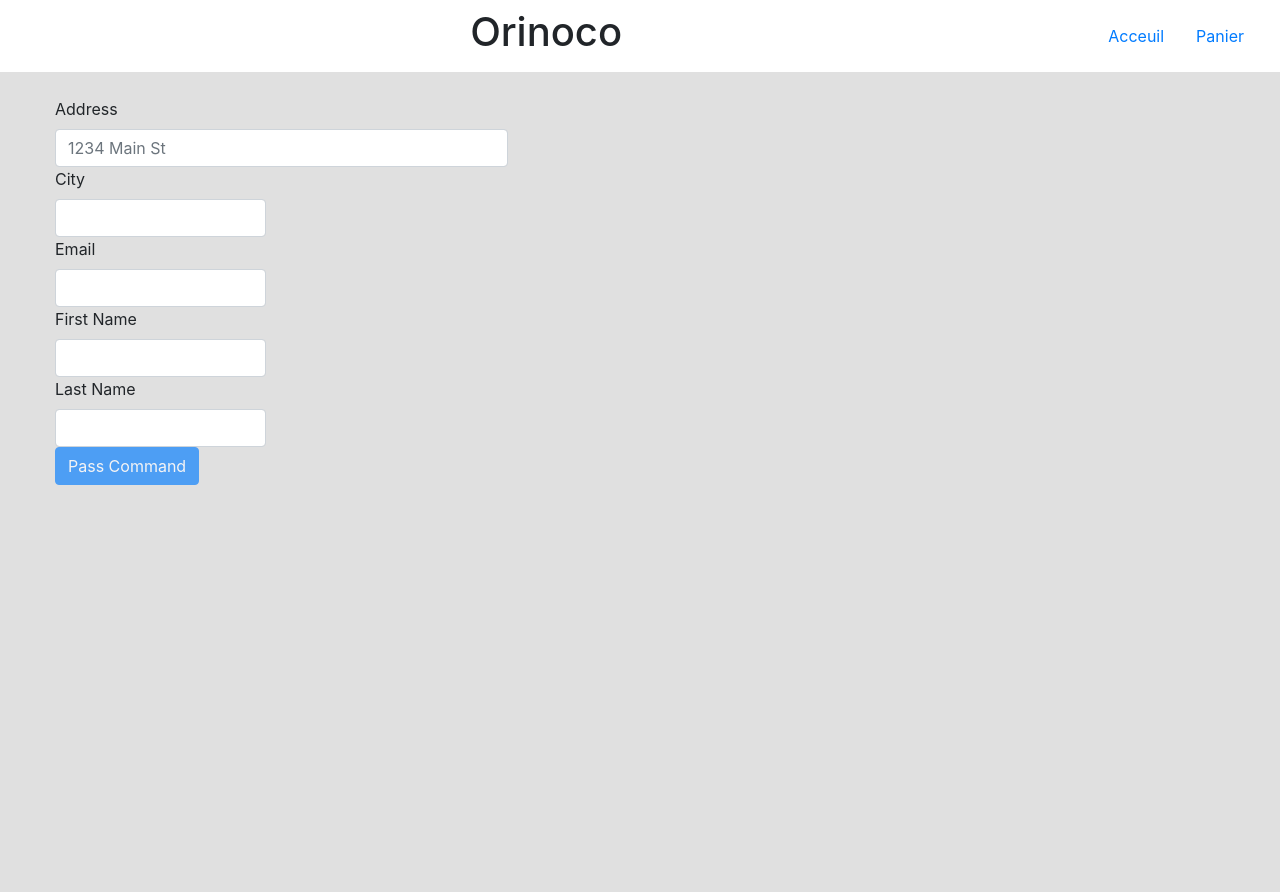
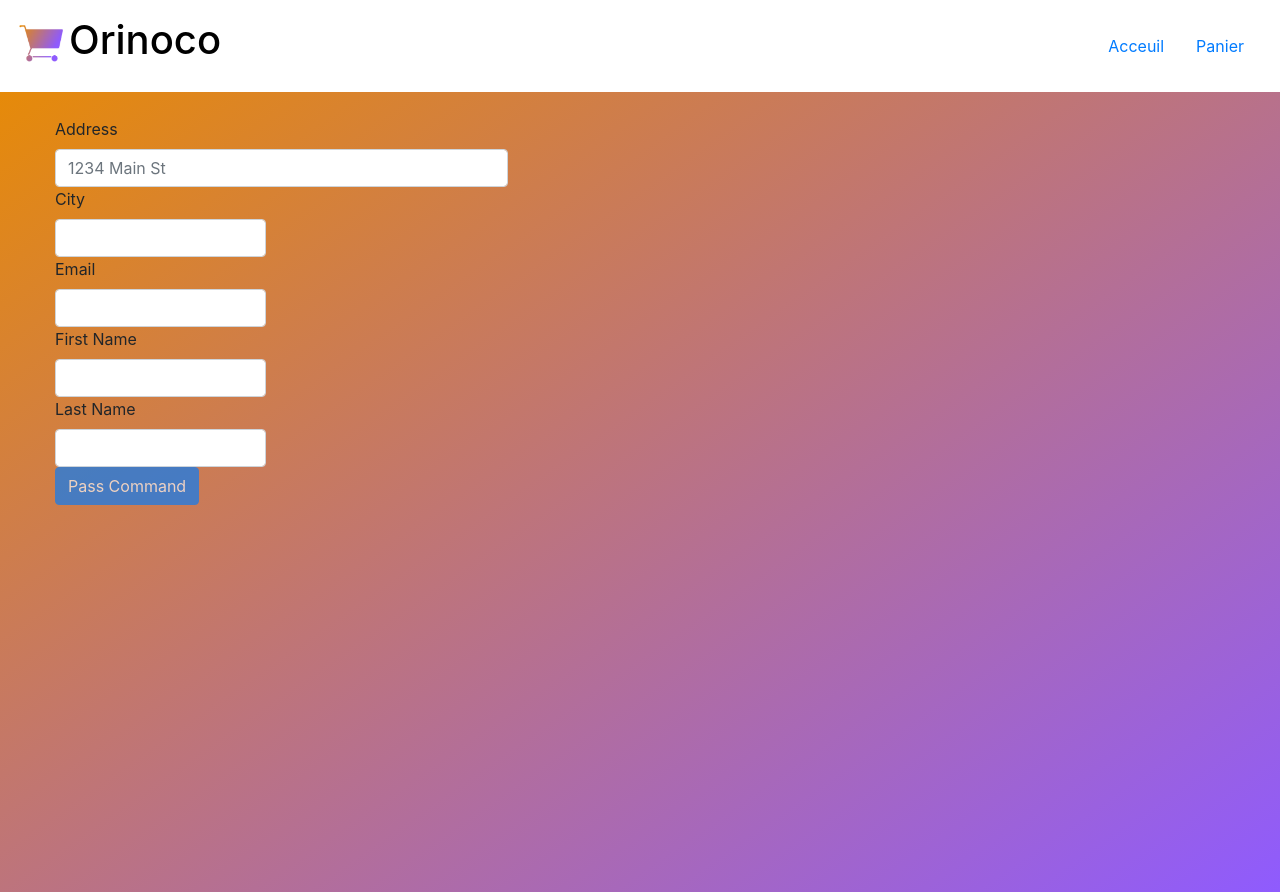
Before and after one commit to Ekmah/Projet_5_Thomas_Poupinet_v2, a plain HTML site: page frontend/panier.html in a window 1280 px wide. Before the commit the page ends 800 px from the top, so only its background shows below. Drawn offline with nearby package versions, Linux system fonts and the light colour scheme; no server answers.

Commit message:
better style

```diff
--- a/frontend/css/main.css
+++ b/frontend/css/main.css
@@ -1,3 +1,20 @@
+html {
+  height:100%;
+}
+body{
+  height:100%;
+}
+main {
+  background:no-repeat linear-gradient(145deg, #e68a09, #8f5bfe);
+  min-width:100%;
+  min-height:100%;
+}
+.nameLink:hover{
+  color:black;
+}
+.nameLink{
+  color:black;
+}
 .notify-container {
     position: relative;
     display: inline-block;
--- a/frontend/panier.html
+++ b/frontend/panier.html
@@ -19,21 +19,24 @@
         </script>
 
     </head>
-    <body class="" style="background-color: #e0e0e0;">
+    <body>
       <header class="row navbar" style="background-color: #ffff; padding-left: 0px;padding-right: 0px;margin:0px;">
-        <img src="#" alt="">
-        <h1>Orinoco</h1>
+        <h1>
+          <a class="nav-link nameLink" aria-current="page" href="index.html">
+              <img src="img/logoOrinoco.png" style="height:50px" alt="">Orinoco
+          </a>
+        </h1>
         <ul class="nav">
             <li class="nav-item">
-                <a class="nav-link active" aria-current="page" href="index.html">Acceuil</a>
+                <a class="nav-link" aria-current="page" href="index.html">Acceuil</a>
             </li>
             <li class="nav-item notify-container" style="margin-right: 20px;">
                 <span class="notify-bubble" id="notify-bubble">1</span>
-                <a class="nav-link" href="panier.html">Panier</a>
+                <a class="nav-link active" href="panier.html">Panier</a>
             </li>
         </ul>
       </header>
-        <main style="display: flex !important; flex-wrap: wrap; margin:25px;">
+      <main style="display: flex !important; flex-wrap: wrap; padding:25px;">
           <div class="" id="mainContent">
 
           </div>
```
Also changed, not shown: frontend/index.html (+6 -3 lines), frontend/order.html (+8 -5 lines), frontend/produit.html (+7 -4 lines), frontend/img/logoOrinoco.png (added). Lines whose indentation alone changed are shown as unchanged.
